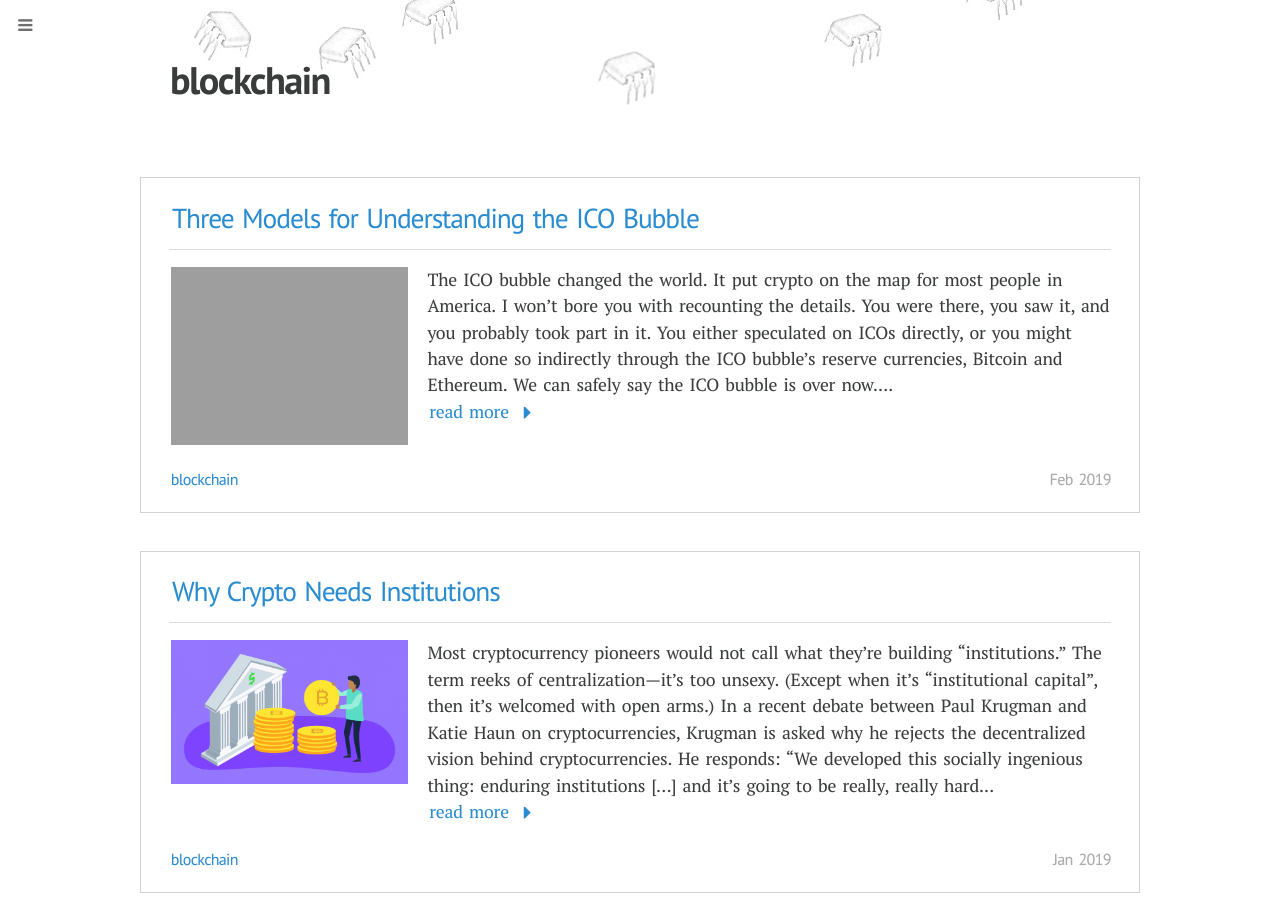
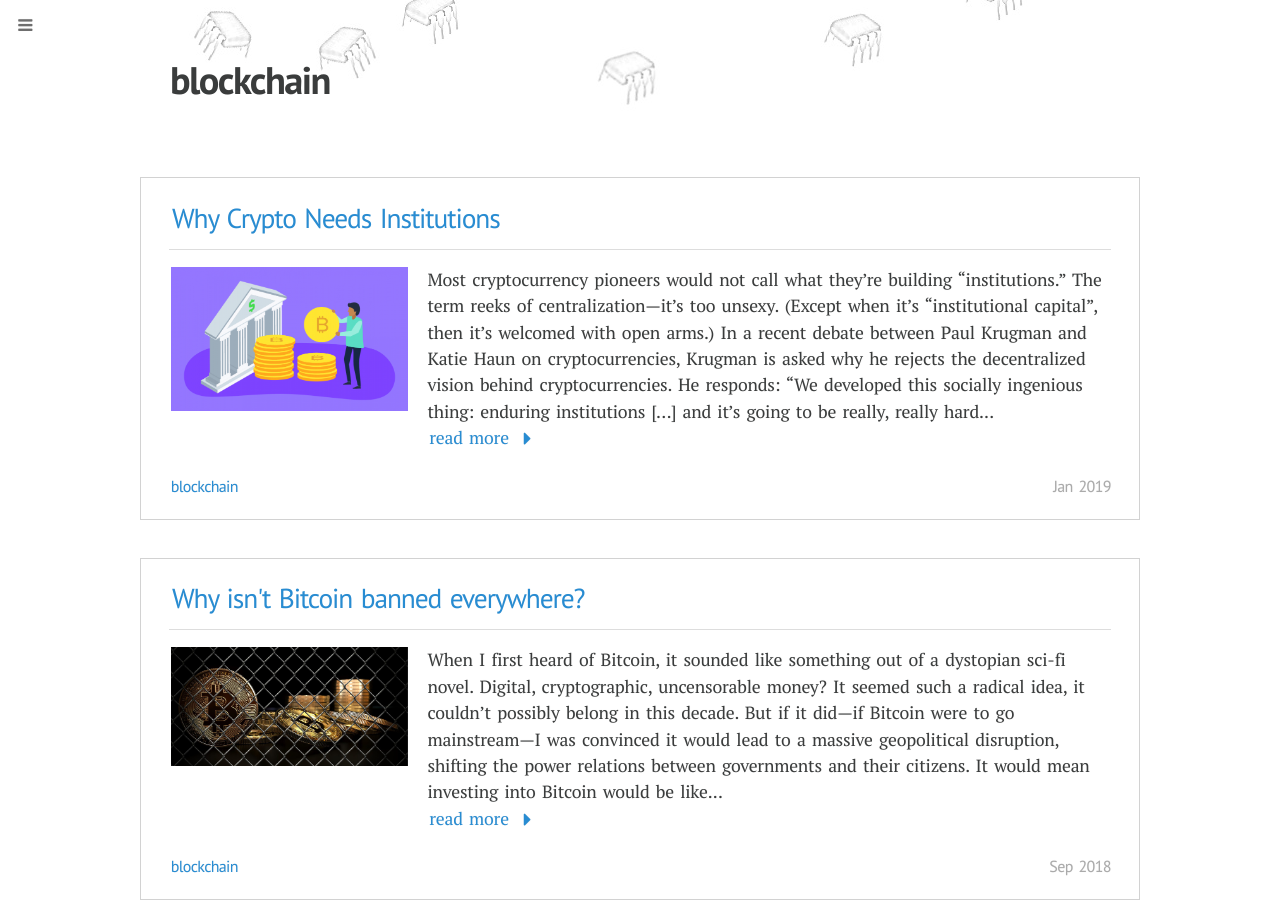
Before and after one commit to Ismenama5s/haseeb-qureshi.github.io, a Jekyll site: the page built from _tags/blockchain.html, in a window 1280 px wide and 900 px high. Built offline with Jekyll 4.4.1, drawn with Linux system fonts in a browser that asks for light colours; nearby versions of some CDN libraries; some web fonts are replaced; comment, search, counter and statistics services are not loaded; some of the changed text lies outside the part shown.

Commit message:
Further progress on draft

```diff
--- a/_posts/2019-02-24-three-models-for-understanding-the-ico-bubble.md
+++ b/_posts/notes.md
@@ -1,30 +1,9 @@
----
-title: "Three Models for Understanding the ICO Bubble"
-tags: [blockchain]
-image: roman-coins.jpeg
-featured: "true"
----
-
-The ICO bubble changed the world. It put crypto on the map for most people in America. I won't bore you with recounting the details. You were there, you saw it, and you probably took part in it. You either speculated on ICOs directly, or you might have done so indirectly through the ICO bubble's reserve currencies, Bitcoin and Ethereum.
-
-![World among worlds](https://i.imgur.com/qFvYiQN.png)
-
-We can safely say the ICO bubble is over now.
-
-What I want to do in the essay is answer a question that, in truth, it's too early to answer. That question is: why did it happen?
-
-It's important here to get a sense of scale. About $6B was raised in 2017, around $8B in 2018 (those numbers are fuzzy, depending on what you count as "raised").
-
-History doesn't repeat itself... but it kinda does.
-
-![Carlota Perez](https://i.imgur.com/Ss36xmF.png)
-![Techno-economic paradigms](https://i.imgur.com/ywCcYxa.png)
-![Installation phase](https://i.imgur.com/7bBzPss.png)
 
 ALT TITLES:
+# The 3 Historical Precedents for the ICO Bubble
 # The 3 Competing Frameworks that Explain the ICO Bubble
+# 3 Models that Explain the ICO Bubble
 # What was the ICO Bubble really about?
-# 3 Models for Understanding the ICO Bubble
 # The 3 Competing Explanations for the ICO Bubble
 
 * Begin by emphasizing that I believe in crypto, think it'll change the world. But it's clear that the ICO bubble was not it. Many commentators, myself included, realized that this was an unsustainable frenzy. But I'll admit at the time, I didn't understand it. While I and many others analogized it loosely with the dot com bubble, this was a simplistic reading of what was going on. There was, in truth, a lot more to it and this was not the only way to read what happened.
```
Also changed, not shown: _posts/2019-02-24-3-models-for-understanding-the-ico-bubble.md (added, +61 -0 lines).
